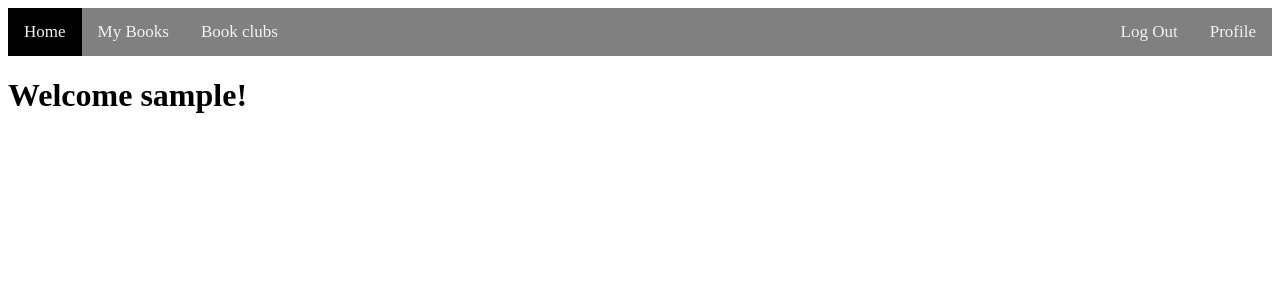
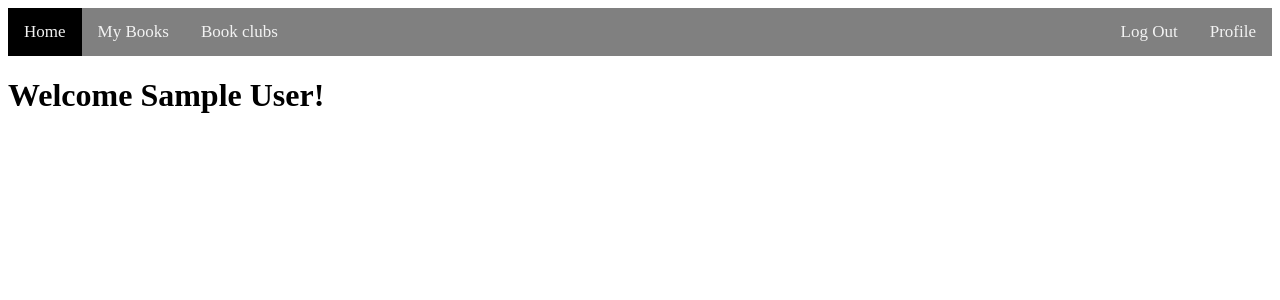
Before and after one commit to mhartle02/Scriptoria, a Flask app: page / in a window 1280 px wide. Shown: the top 300 px of the page. Run offline with Flask 3, Linux system fonts and the light colour scheme; the visitor is signed in with stand-in values (Sample User, id 1).

Commit message:
Added session var for name and modified home.html

```diff
--- a/app.py
+++ b/app.py
@@ -28,6 +28,7 @@ def login():
     if request.method == 'POST':
         username = request.form.get('username')
         password = request.form.get('password')
+
         try:
             conn = sqlite3.connect('Scriptoria.db')
             cursor = conn.cursor()
@@ -45,6 +46,7 @@ def login():
             if user:
                 session['username'] = user[1]
                 session['permission'] = user[3]
+                session['name'] = user[0]
                 """
                 #If we redirect based on the permission level of the user, we can handle it here
                 if session['permission'] == "reader":
--- a/templates/home.html
+++ b/templates/home.html
@@ -20,7 +20,7 @@
         {% endif %}
     </div>
 
-    <h1>Welcome {{ session['username']}}!</h1>
+    <h1>Welcome {{ session['name']}}!</h1>
     </p>
 </body>
 </html>
```
